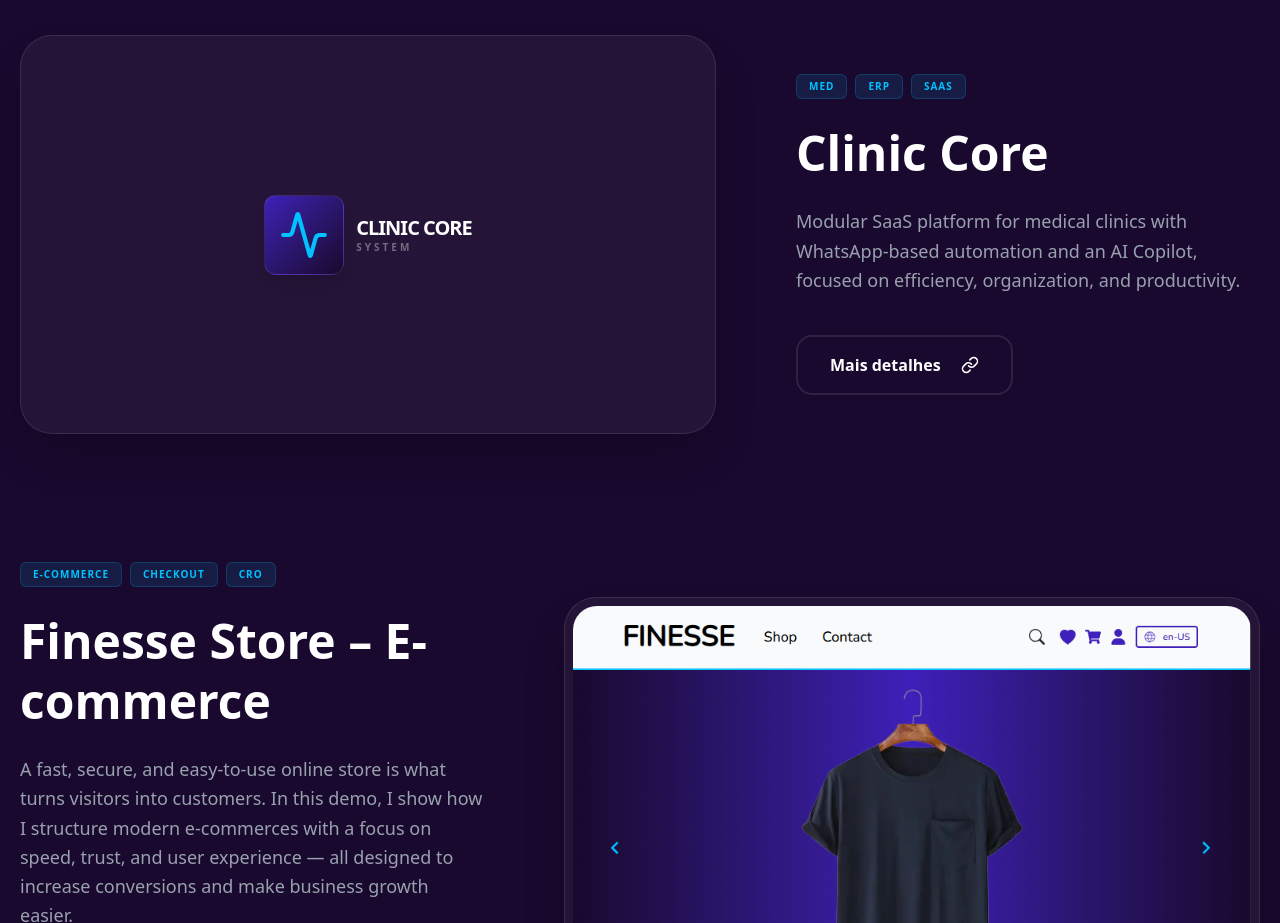
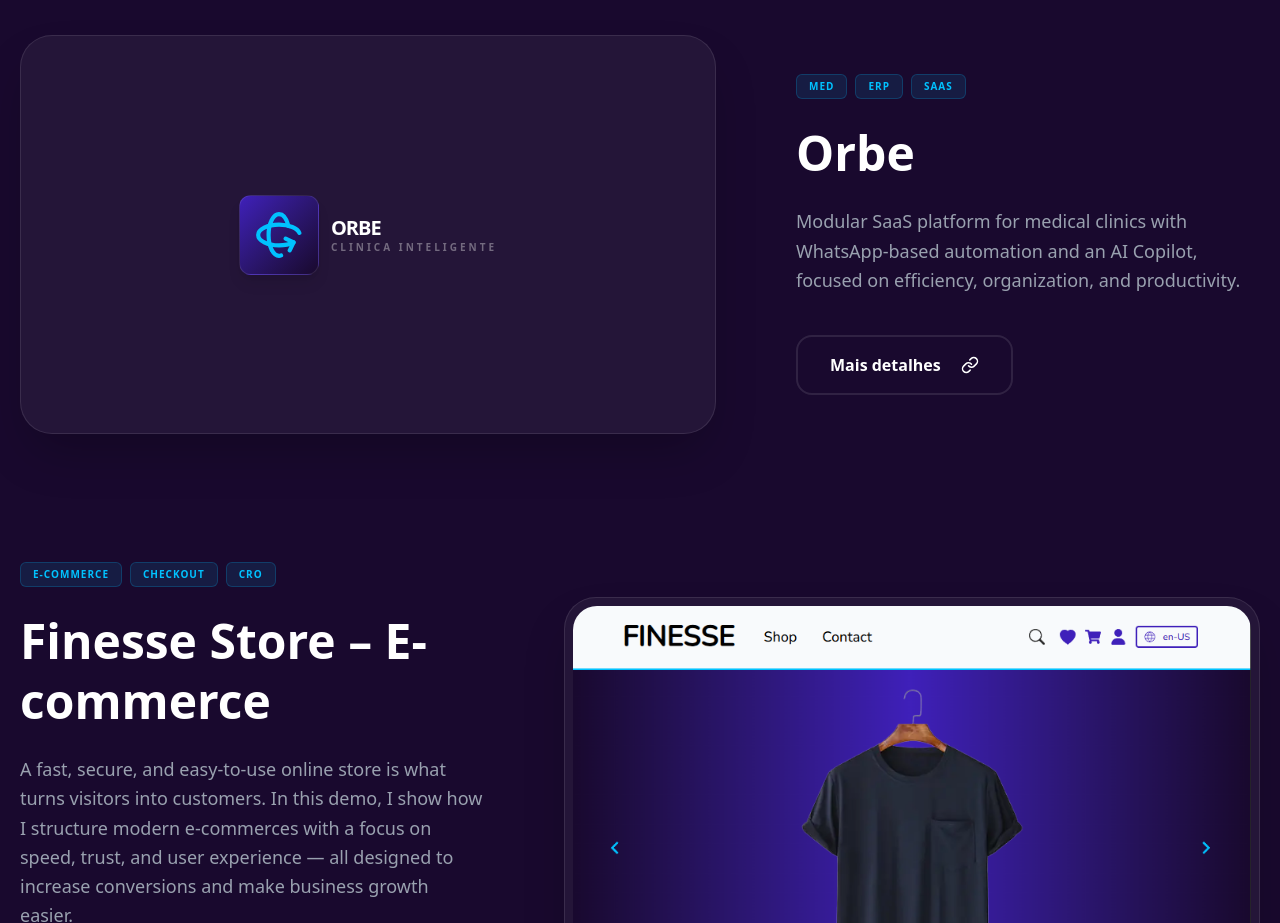
Before and after one commit to YgorMendanha/portfolio, a Next.js app: page /en in a window 1280 px wide. Shown: the part 2660-3583 px from the top of the page. Built offline with nearby package versions, Linux system fonts and the light colour scheme; no server answers.

Commit message:
rename project

```diff
--- a/src/app/[lang]/projects/cliniccore/components/page/index.tsx
+++ b/src/app/[lang]/projects/orbe/components/page/index.tsx
@@ -29,14 +29,15 @@
   Plus,
   Menu,
   X,
+  Rotate3d,
 } from "lucide-react";
 import Link from "next/link";
 
-export function LandingPageClinicCore() {
+export function LandingPageOrbe() {
   const [isMenuOpen, setIsMenuOpen] = useState(false);
   const [confirmed, setConfirmed] = useState(0);
 
-useEffect(() => {
+  useEffect(() => {
     // --- CONFIGURATION ---
     const launchDate = new Date("2026-03-30T00:00:00");
     const startDate = new Date("2026-02-01T00:00:00");
@@ -78,14 +79,14 @@
         <div className="max-w-7xl mx-auto px-6 h-20 md:h-24 flex items-center justify-between">
           <div className="flex items-center gap-3 group cursor-pointer select-none">
             <div className="relative flex items-center justify-center w-10 h-10 rounded-xl bg-gradient-to-br from-purple-bright to-black-purple border border-white/10 group-hover:border-cyan-light/50 transition-all">
-              <Activity className="text-cyan-light" size={20} />
+              <Rotate3d className="text-cyan-light" size={20} />
             </div>
             <div className="flex flex-col justify-center">
               <span className="text-lg md:text-xl font-bold tracking-tighter text-white leading-none group-hover:text-cyan-light">
-                CLINIC CORE
+                ORBE
               </span>
               <span className="text-[9px] font-bold tracking-[0.3em] text-light-gray/40 uppercase mt-1 group-hover:text-white transition-colors">
-                System
+                Controle Inteligente
               </span>
             </div>
           </div>
@@ -294,9 +295,9 @@
               <span className="text-cyan-light">Crescer</span>
             </h2>
             <p className="text-light-gray/60 max-w-2xl mx-auto">
-              O Clinic Core não é apenas para agendar consultas. É uma
-              ferramenta de gestão estratégica para administradores que querem
-              dominar os números da clínica.
+              O Orbe não é apenas para agendar consultas. É uma ferramenta de
+              gestão estratégica para administradores que querem dominar os
+              números da clínica.
             </p>
           </div>
 
@@ -785,7 +786,7 @@
         <div className="max-w-7xl mx-auto px-6">
           <div className="grid grid-cols-1 md:grid-cols-3 gap-10 items-center">
             <div className="text-center md:text-left">
-              <p className="font-bold text-white mb-1">CLINIC CORE</p>
+              <p className="font-bold text-white mb-1">Orbe</p>
               <p>© {new Date().getFullYear()} Todos os direitos reservados.</p>
             </div>
 
--- a/src/app/[lang]/projects/cliniccore/page.tsx
+++ b/src/app/[lang]/projects/orbe/page.tsx
@@ -1,5 +1,5 @@
 import { Metadata } from "next";
-import { LandingPageClinicCore } from "./components/page";
+import { LandingPageOrbe } from "./components/page";
 import { cookies } from "next/headers";
 
 export async function generateMetadata({
@@ -12,10 +12,10 @@
 
   const path = pathname?.value || "/";
 
-  const title = "Clinic Core - Sistema de Gestão para Clínicas";
+  const title = "Orbe - Sistema de Gestão para Clínicas";
 
   const description =
-    "Organize sua clínica e pare de perder dinheiro com o Clinic Core. Sistema de gestão completo com IA, automação de WhatsApp, prontuário e financeiro centralizados. Coloque sua clínica no piloto automático, elimine custos invisíveis e aumente seus lucros. Inscreva-se na lista de espera.";
+    "Organize sua clínica e pare de perder dinheiro com o Orbe. Sistema de gestão completo com IA, automação de WhatsApp, prontuário e financeiro centralizados. Coloque sua clínica no piloto automático, elimine custos invisíveis e aumente seus lucros. Inscreva-se na lista de espera.";
 
   return {
     title,
@@ -26,7 +26,7 @@
       url: path,
       images: [
         {
-          url: "https://myymbucket.s3.sa-east-1.amazonaws.com/imagens/LogoClinicCore.png",
+          url: "https://myymbucket.s3.sa-east-1.amazonaws.com/imagens/LogoOrbe.png",
           width: 800,
           height: 600,
         },
@@ -43,5 +43,5 @@
 }
 
 export default async function LandingPage() {
-  return <LandingPageClinicCore />;
+  return <LandingPageOrbe />;
 }
--- a/src/app/sitemap.xml/route.ts
+++ b/src/app/sitemap.xml/route.ts
@@ -7,7 +7,7 @@
   const EXTRA_PAGES: string[] = [
     "projects",
     "projects/shop",
-    "projects/cliniccore",
+    "projects/orbe",
     "services",
     "services/custom",
     "services/shop",
--- a/src/components/layout/index.tsx
+++ b/src/components/layout/index.tsx
@@ -15,9 +15,7 @@
 
   const pathname = usePathname();
 
-  const isClinicCore = pathname.includes("projects/cliniccore");
-
-
+  const isOrbe = pathname.includes("projects/orbe");
 
   const WhatsappButton = () => {
     return (
@@ -50,14 +48,14 @@
   return (
     // Estrutura flex-col min-h-screen garante que o footer fique sempre em baixo
     <div className="flex flex-col min-h-screen bg-black-purple text-light-gray font-sans selection:bg-cyan-light selection:text-black-purple">
-      {!isClinicCore && <Header />}
+      {!isOrbe && <Header />}
 
       {/* Main expande (flex-1) para ocupar o espaço vazio, empurrando o footer */}
       <main className="flex-1 w-full flex flex-col relative z-0">
         {children}
       </main>
 
-      {!isClinicCore && <Footer />}
+      {!isOrbe && <Footer />}
 
       <WhatsappButton />
 
--- a/src/utils/functions/getProjectsDetails/index.tsx
+++ b/src/utils/functions/getProjectsDetails/index.tsx
@@ -1,5 +1,5 @@
 import { ReactElement } from "react";
-import { Activity } from "lucide-react";
+import { Activity, Rotate3d } from "lucide-react";
 
 export interface ProjectsDetails {
   id: string;
@@ -21,29 +21,29 @@
   return [
     {
       id: "erp",
-      title: "Clinic Core",
+      title: "Orbe",
       tags: ["Med", "ERP", "SaaS"],
       logo: (
         <div className="flex-1 w-full h-full bg-aqua flex items-center justify-center">
           <div className="flex items-center gap-3 group cursor-pointer select-none">
             <div className="relative flex items-center justify-center w-20 h-20 rounded-xl bg-gradient-to-br from-purple-bright to-black-purple border border-white/10 group-hover:border-cyan-light/50 shadow-lg group-hover:shadow-[0_0_20px_rgba(0,194,255,0.25)] transition-all duration-500">
-              <Activity
+              <Rotate3d
                 className="text-cyan-light transition-transform duration-500 group-hover:scale-110 "
                 size={50}
               />
             </div>
             <div className="flex flex-col justify-center h-full">
               <span className="text-xl font-bold tracking-tighter text-white leading-none group-hover:text-cyan-light transition-colors duration-300">
-                CLINIC CORE
+                ORBE
               </span>
               <span className="text-[10px] font-bold tracking-[0.3em] text-light-gray/40 uppercase leading-none mt-1 group-hover:text-white transition-colors duration-300">
-                System
+                Clinica Inteligente
               </span>
             </div>
           </div>
         </div>
       ),
-      internalLink: "/projects/cliniccore",
+      internalLink: "/projects/orbe",
       details:
         lang === "pt"
           ? "Plataforma SaaS modular para clínicas médicas com automação via WhatsApp e IA Copiloto, focada em eficiência, organização e produtividade."
```
